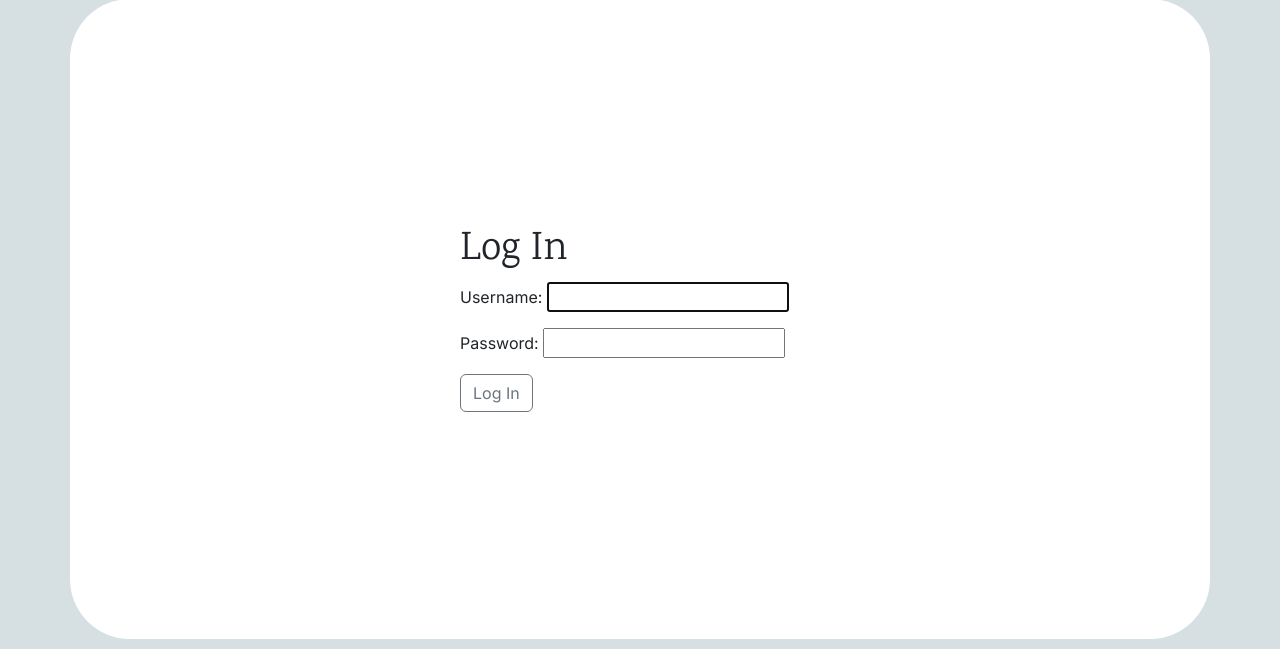
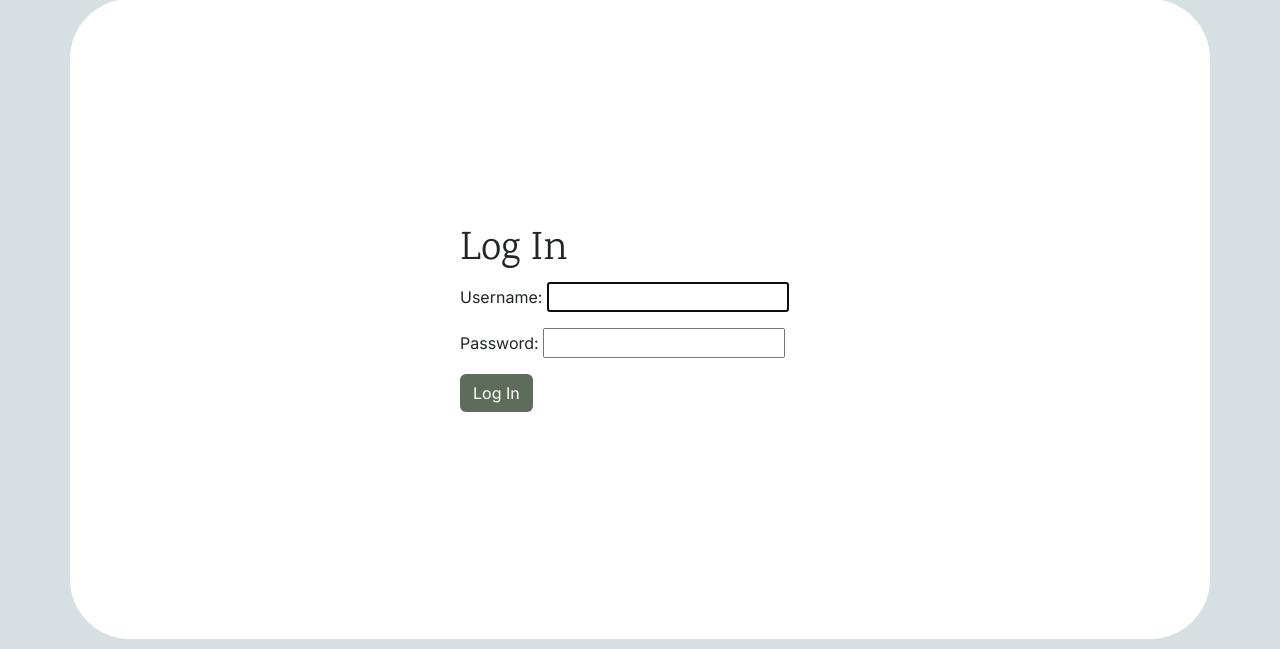
Before and after one commit to AbigailDawson/notealong, a Django app: page /accounts/login/ in a window 1280 px wide. Shown: the part 151-800 px from the top of the page. Run offline with Django 4.2, Linux system fonts and the light colour scheme.

Commit message:
Add new button style

```diff
--- a/main_app/static/css/style.css
+++ b/main_app/static/css/style.css
@@ -32,6 +32,18 @@ a:hover {
 
 h1, h2, h3, h4, h5 {
   font-family: var(--headings-font);
+}
+
+/*  ====  BUTTONS  ====  */
+
+.green-btn {
+  background-color: var(--green);
+  color: white;
+}
+
+.green-btn:hover {
+  background-color: var(--sky-blu);
+  color: var(--text);
 }
 
 /*  ====  NAV  ====  */
--- a/main_app/templates/registration/login.html
+++ b/main_app/templates/registration/login.html
@@ -9,7 +9,7 @@
                 {% csrf_token %}
                 {{ form.as_p }}
                 <input type="hidden" name="next" value="{{ next }}">
-                <button type="submit" class="btn btn-outline-secondary">Log In</button>
+                <button type="submit" class="btn green-btn">Log In</button>
             </form>
         </div>
     </div>
```
